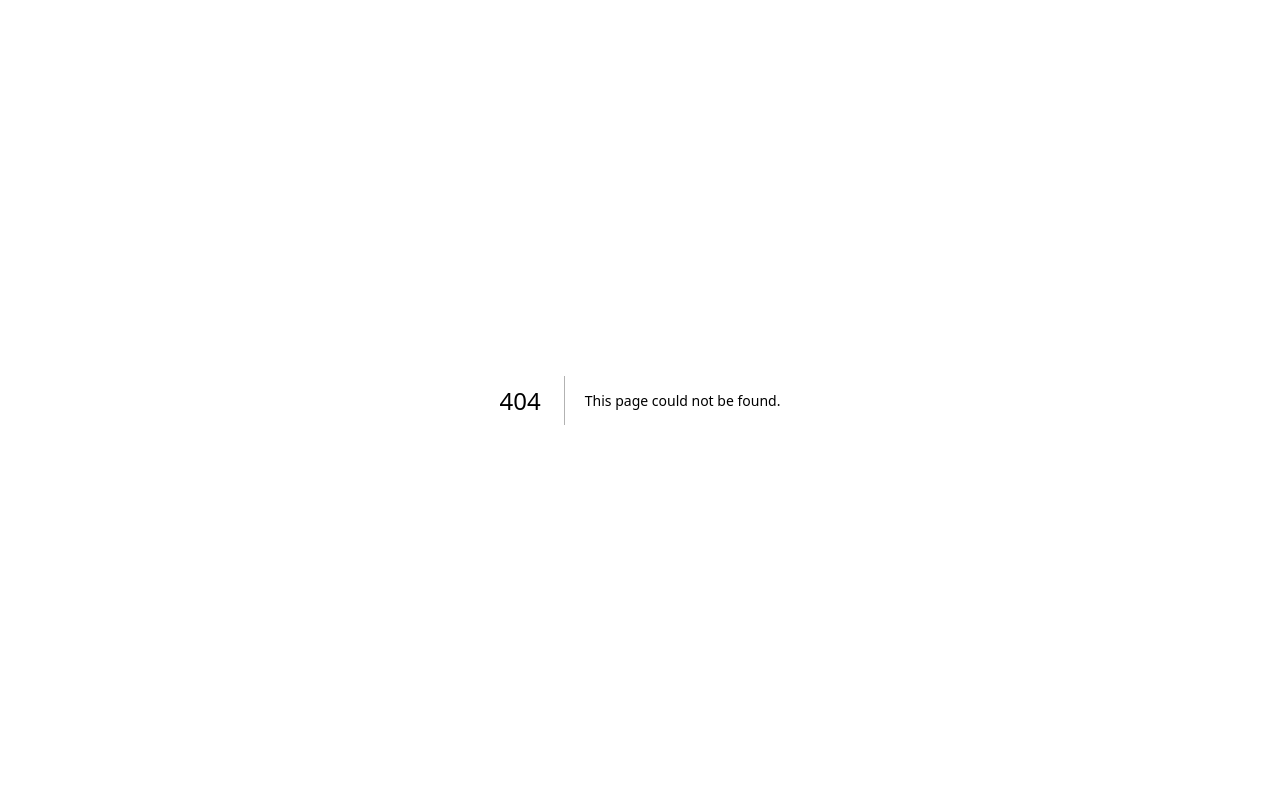
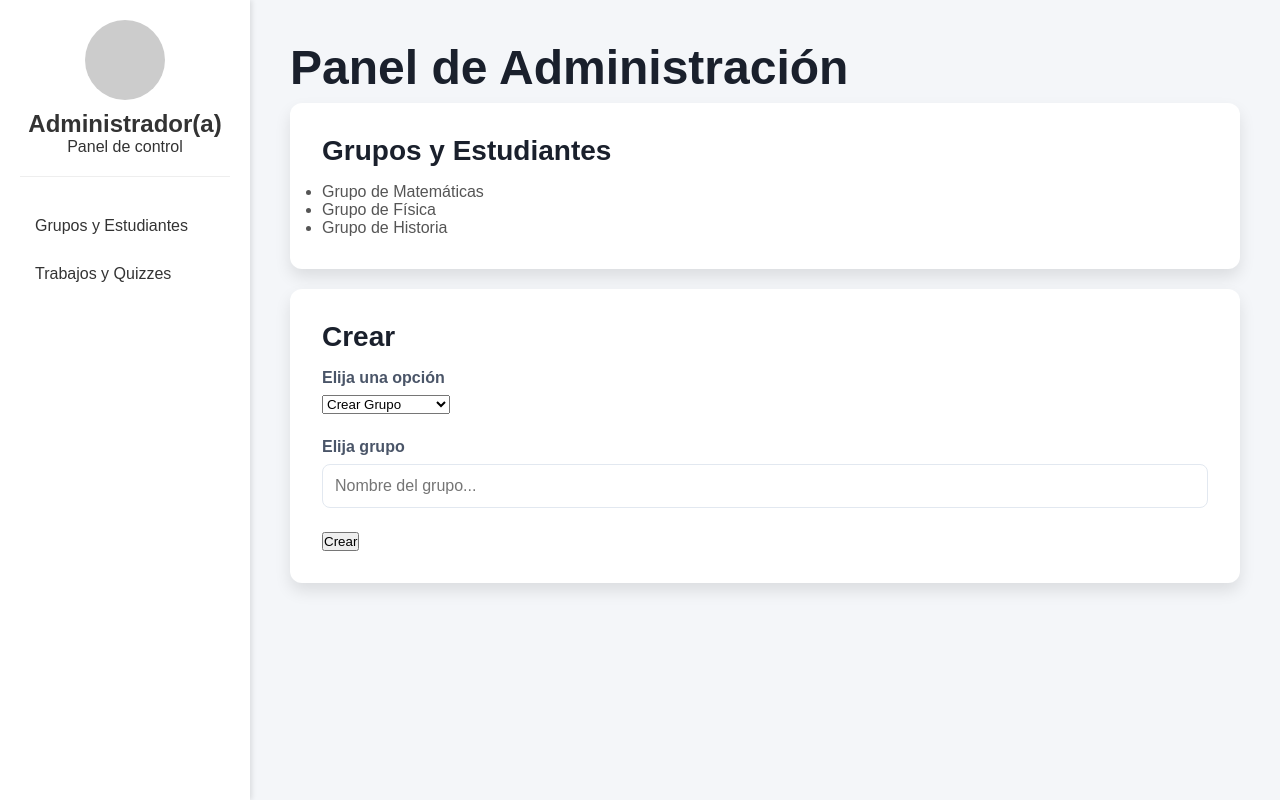
Before and after one commit to AyrtonSoler/hackathon-2025, a Next.js app in the folder frontend/menus/hackathon/: page /admin in a window 1280 px wide. Before the commit this address had no page. Built offline with nearby package versions, Linux system fonts and the light colour scheme.

Commit message:
Add admin layout and assignments page with sidebar navigation and content sections

```diff
--- /dev/null
+++ b/frontend/menus/hackathon/app/admin/assignments/page.tsx
@@ -0,0 +1,31 @@
+// app/admin/assignments/page.tsx
+export default function AssignmentsPage() {
+  return (
+    <div className="dashboard-content">
+      <h1 className="dashboard-title">Trabajos y Quizzes Pendientes</h1>
+
+      <section className="card full-width">
+        <h2 className="card-title">Quizzes y Proyectos</h2>
+        <div className="card-content">
+          <div style={{ display: 'flex', justifyContent: 'space-around', alignItems: 'center' }}>
+            <div>
+              <h3>Quizzes Verificados</h3>
+              <p>8 de 10</p>
+            </div>
+            <div>
+              <h3>Proyectos Calificados</h3>
+              <p>3 de 13</p>
+            </div>
+          </div>
+          <div style={{ marginTop: '20px' }}>
+            <h3>Próximos Vencimientos</h3>
+            <ul>
+              <li><strong>Proyecto:</strong> Fecha 18 Agosto</li>
+              <li><strong>Quiz:</strong> Fecha 20 Agosto</li>
+            </ul>
+          </div>
+        </div>
+      </section>
+    </div>
+  );
+}
--- /dev/null
+++ b/frontend/menus/hackathon/app/admin/layout.tsx
@@ -0,0 +1,30 @@
+import Link from 'next/link';
+// Opcional: crea un archivo de estilos para admin si lo necesitas
+
+export default function AdminLayout({ children }: { children: React.ReactNode }) {
+  return (
+    <div className="admin-container">
+      {/* Sidebar de Navegación */}
+      <aside className="admin-sidebar">
+        <div className="profile-section">
+          {/* Aquí iría la foto de perfil del admin */}
+          <div className="profile-photo"></div>
+          <h2>Administrador(a)</h2>
+          <p>Panel de control</p>
+        </div>
+        <nav className="sidebar-nav">
+          <Link href="/admin" className="nav-link">
+            Grupos y Estudiantes
+          </Link>
+          <Link href="/admin/assignments" className="nav-link">
+            Trabajos y Quizzes
+          </Link>
+        </nav>
+      </aside>
+      {/* Contenido principal de la página */}
+      <main className="admin-content">
+        {children}
+      </main>
+    </div>
+  );
+}
--- /dev/null
+++ b/frontend/menus/hackathon/app/admin/page.tsx
@@ -0,0 +1,41 @@
+// app/admin/page.tsx
+import { FaUserCircle, FaPlusCircle } from 'react-icons/fa';
+
+export default function AdminPage() {
+  return (
+    <div className="dashboard-content">
+      <h1 className="dashboard-title">Panel de Administración</h1>
+
+      <section className="card full-width">
+        <h2 className="card-title">Grupos y Estudiantes</h2>
+        <div className="card-content">
+          <ul className="group-list">
+            <li>Grupo de Matemáticas</li>
+            <li>Grupo de Física</li>
+            <li>Grupo de Historia</li>
+          </ul>
+        </div>
+      </section>
+
+      <section className="card full-width" style={{ marginTop: '20px' }}>
+        <h2 className="card-title">Crear</h2>
+        <div className="card-content">
+          <form className="create-form">
+            <div className="form-group">
+              <label>Elija una opción</label>
+              <select className="form-select">
+                <option>Crear Grupo</option>
+                <option>Añadir Estudiante</option>
+              </select>
+            </div>
+            <div className="form-group" style={{ marginTop: '10px' }}>
+              <label>Elija grupo</label>
+              <input type="text" placeholder="Nombre del grupo..." className="form-input" />
+            </div>
+            <button type="submit" className="create-button">Crear</button>
+          </form>
+        </div>
+      </section>
+    </div>
+  );
+}
--- a/frontend/menus/hackathon/app/globals.css
+++ b/frontend/menus/hackathon/app/globals.css
@@ -325,3 +325,60 @@ body {
   grid-template-columns: 1fr 1fr; /* dos columnas */
   gap: 1.5rem;
 }
+
+/* Estilos para el contenedor principal del administrador */
+.admin-container {
+  display: flex;
+  min-height: 100vh;
+  background-color: #f4f6f9; /* Un fondo gris claro */
+}
+
+/* Estilos para la barra lateral (sidebar) */
+.admin-sidebar {
+  width: 250px;
+  background-color: #fff; /* Fondo blanco */
+  padding: 20px;
+  box-shadow: 2px 0 5px rgba(0, 0, 0, 0.1);
+  display: flex;
+  flex-direction: column;
+  gap: 30px;
+}
+
+.profile-section {
+  text-align: center;
+  padding-bottom: 20px;
+  border-bottom: 1px solid #eee;
+}
+
+.profile-photo {
+  width: 80px;
+  height: 80px;
+  background-color: #ccc;
+  border-radius: 50%;
+  margin: 0 auto 10px;
+}
+
+.sidebar-nav {
+  display: flex;
+  flex-direction: column;
+  gap: 10px;
+}
+
+.nav-link {
+  color: #333;
+  text-decoration: none;
+  font-weight: 500;
+  padding: 10px 15px;
+  border-radius: 5px;
+  transition: background-color 0.3s ease;
+}
+
+.nav-link:hover {
+  background-color: #e9ecef;
+}
+
+/* Estilos para el contenido principal */
+.admin-content {
+  flex-grow: 1;
+  padding: 40px;
+}
```
